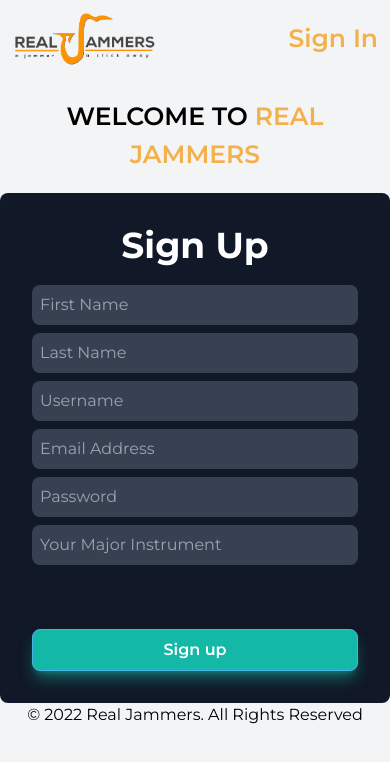
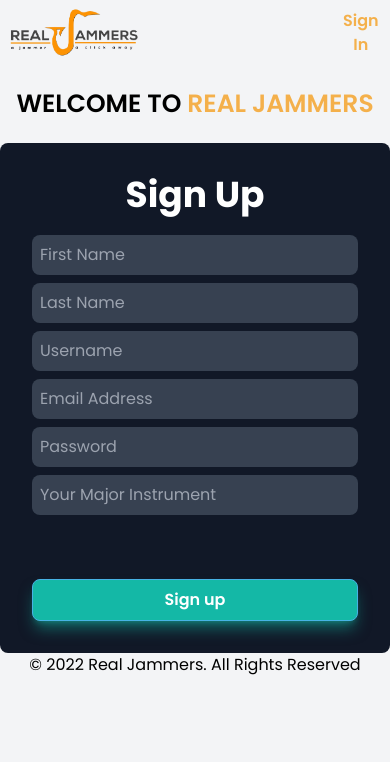
Before and after one commit to j-grace1/real-jammers-ui, a React (Create React App) app: page /register in a window 390 px wide. Shown: the top 762 px of the page. Built offline with nearby package versions, Linux system fonts and the light colour scheme.

Commit message:
edit routes and components

```diff
--- a/src/Components/Navbar.jsx
+++ b/src/Components/Navbar.jsx
@@ -29,9 +29,9 @@
       }
     >
       <div className="flex justify-between items-center w-full h-full">
-        <div className="flex items-center">
+        <Link to='/' className="flex items-center">
           <img className="w-[140px]" src={Logo} alt="Logo" />
-        </div>
+        </Link>
         <div className="hidden md:flex pr-4">
           <ul className="hidden md:flex text-white">
             <li className="transition duration-300 hover:text-[#1df0db]">
--- a/src/index.css
+++ b/src/index.css
@@ -15,5 +15,5 @@
 }
 
 body{
-    font-family: Montserrat;
+    font-family: "Poppins", sans-serif;
 }
--- a/src/routes/Login.jsx
+++ b/src/routes/Login.jsx
@@ -1,4 +1,5 @@
 import React from "react";
+import { Link } from "react-router-dom";
 
 import Logo from "../assets/logo2.png";
 import LoginInput from "../Components/LoginInput";
@@ -7,7 +8,7 @@
   return (
     <div className='h-screen w-full bg-cover bg-center bg-fixed bg-[url("https://images.pexels.com/photos/34221/violin-musical-instrument-music-sound.jpg?cs=srgb&dl=pexels-pixabay-34221.jpg&fm=jpg")]'>
       <div className='bg-black/80 w-full h-screen px-8 py-3'>
-        <img className="w-[240px]" src={Logo} alt="Logo" />
+        <Link to='/'> <img className="w-[240px]" src={Logo} alt="Logo" /> </Link>
         <LoginInput />
         <span className="flex justify-center text-white text-center">© 2022 Real Jammers. All Rights Reserved</span>
       </div>
--- a/src/routes/Register.jsx
+++ b/src/routes/Register.jsx
@@ -11,9 +11,9 @@
         </div>
 
         <div className="bg-gray-100 text-center">
-          <div className="flex justify-between items-center p-3">
-            <img className="w-[40%]" src={Logo} alt="Logo" />
-            <h2 className="text-[25px] text-[#f4b04b] font-semibold">
+          <div className="flex justify-between items-center p-2">
+            <Link to='/'> <img className="w-[40%]" src={Logo} alt="Logo" /> </Link>
+            <h2 className="lg:text-[25px] text-[#f4b04b] font-semibold">
               <Link to='/login'>Sign In</Link>
             </h2>
           </div>
```
